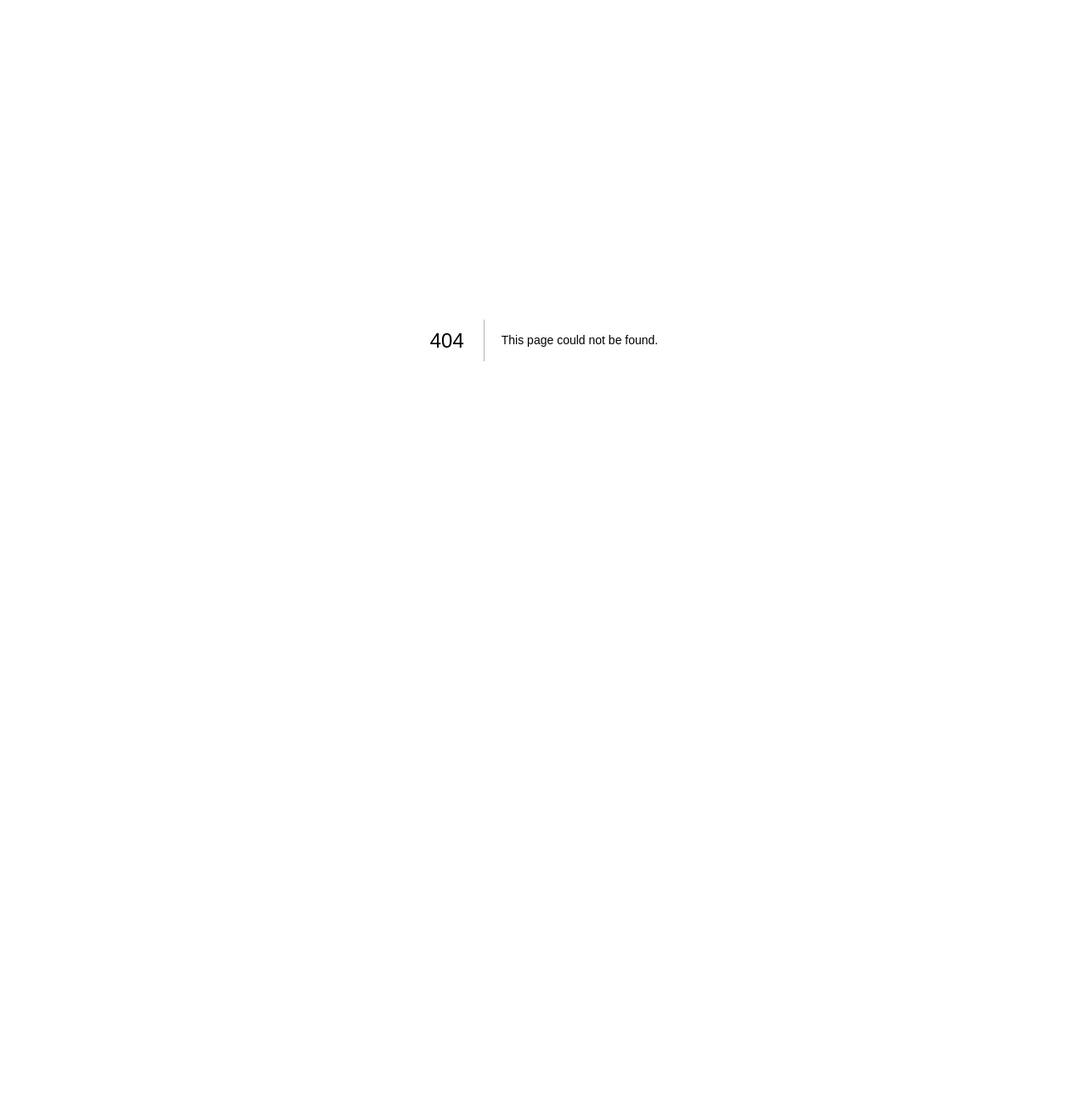
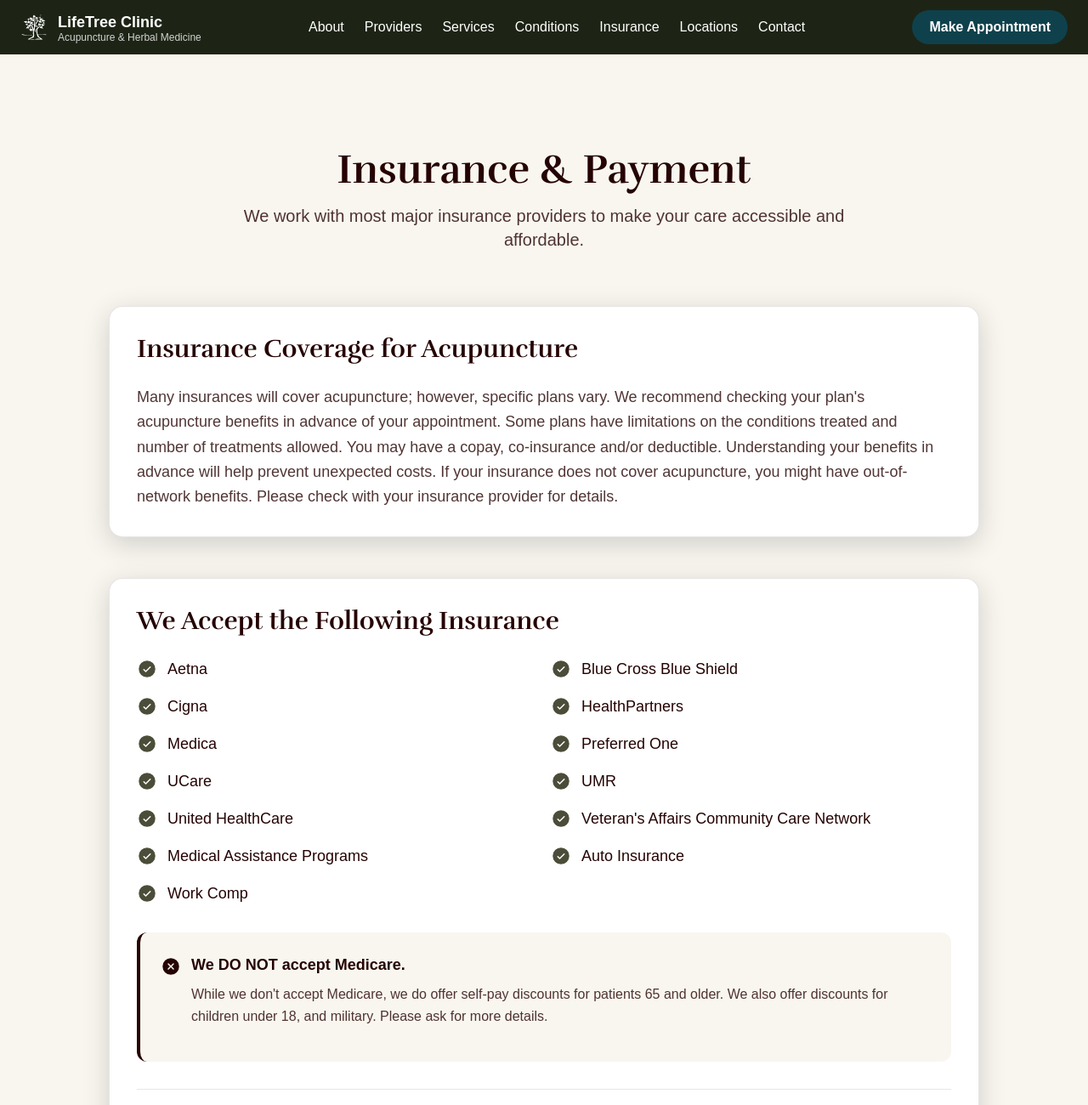
Before and after one commit to rlaxodnjs199/lifetree, a Next.js app: page /insurance in a window 1280 px wide. Before the commit this address had no page. Shown: the top 1300 px of the page at 85% size. Before the commit the page ends 800 px from the top, so only its background shows below. Built offline with nearby package versions, Linux system fonts and the light colour scheme; a web font is replaced by a local one.

Commit message:
update insurance

```diff
--- /dev/null
+++ b/src/app/insurance/page.tsx
@@ -0,0 +1,132 @@
+'use client';
+
+import Navbar from '@/components/Navbar';
+import Footer from '@/components/Footer';
+import { CheckCircleIcon, XCircleIcon } from '@phosphor-icons/react';
+
+const acceptedInsurance = [
+  'Aetna',
+  'Blue Cross Blue Shield',
+  'Cigna',
+  'HealthPartners',
+  'Medica',
+  'Preferred One',
+  'UCare',
+  'UMR',
+  'United HealthCare',
+  'Veteran\'s Affairs Community Care Network',
+  'Medical Assistance Programs',
+  'Auto Insurance',
+  'Work Comp'
+];
+
+export default function InsurancePage() {
+  return (
+    <main className="min-h-screen">
+      <Navbar />
+
+      <section className="bg-[#F8F6EF] md:pt-12">
+        <div className="section-container">
+          <div className="text-center mb-16">
+            <h1 className="text-4xl md:text-5xl font-bold text-[#250303] mb-4 font-['Rufina']">
+              Insurance & Payment
+            </h1>
+            <p className="text-xl text-[#250303]/80 max-w-3xl mx-auto">
+              We work with most major insurance providers to make your care accessible and affordable.
+            </p>
+          </div>
+
+          <div className="max-w-5xl mx-auto space-y-12">
+            {/* Insurance Coverage Section */}
+            <div className="bg-white rounded-2xl p-8 shadow-lg border border-[#250303]/10">
+              <h2 className="text-3xl font-bold text-[#250303] mb-6 font-['Rufina']">
+                Insurance Coverage for Acupuncture
+              </h2>
+              <div className="space-y-4 text-lg text-[#250303]/80 leading-relaxed">
+                <p>
+                  Many insurances will cover acupuncture; however, specific plans vary. We recommend checking
+                  your plan's acupuncture benefits in advance of your appointment. Some plans have limitations
+                  on the conditions treated and number of treatments allowed. You may have a copay, co-insurance
+                  and/or deductible.
+
+                  Understanding your benefits in advance will help prevent unexpected costs.
+
+                  If your insurance does not cover acupuncture, you might have out-of-network benefits.
+                  Please check with your insurance provider for details.
+                </p>
+              </div>
+            </div>
+
+            {/* Accepted Insurance Section */}
+            <div className="bg-white rounded-2xl p-8 shadow-lg border border-[#250303]/10">
+              <h2 className="text-3xl font-bold text-[#250303] mb-6 font-['Rufina']">
+                We Accept the Following Insurance
+              </h2>
+
+              <div className="grid grid-cols-1 md:grid-cols-2 gap-4 mb-8">
+                {acceptedInsurance.map((insurance, index) => (
+                  <div key={index} className="flex items-center gap-3">
+                    <CheckCircleIcon size={24} weight="fill" className="text-[#4B4D39] flex-shrink-0" />
+                    <span className="text-lg text-[#250303]">{insurance}</span>
+                  </div>
+                ))}
+              </div>
+
+              {/* Medicare Note */}
+              <div className="bg-[#F8F6EF] rounded-xl p-6 border-l-4 border-[#250303]">
+                <div className="flex items-start gap-3 mb-4">
+                  <XCircleIcon size={24} weight="fill" className="text-[#250303] flex-shrink-0 mt-1" />
+                  <div>
+                    <p className="font-bold text-[#250303] text-lg mb-2">We DO NOT accept Medicare.</p>
+                    <p className="text-[#250303]/80 leading-relaxed">
+                      While we don't accept Medicare, we do offer self-pay discounts for patients 65 and older.
+                      We also offer discounts for children under 18, and military. Please ask for more details.
+                    </p>
+                  </div>
+                </div>
+              </div>
+
+              {/* Payment Methods */}
+              <div className="mt-8 pt-6 border-t border-[#250303]/10">
+                <p className="text-lg text-[#250303]/80">
+                  We accept <span className="font-semibold text-[#250303]">HSA and FSA cards</span> for payment in addition to cash, check, debit and credit cards.
+                </p>
+              </div>
+            </div>
+
+            {/* Cancellation Policy Section */}
+            <div className="bg-white rounded-2xl p-8 shadow-lg border border-[#250303]/10">
+              <h2 className="text-3xl font-bold text-[#250303] mb-6 font-['Rufina']">
+                Cancellation Policy
+              </h2>
+              <div className="space-y-4">
+                <div className="flex items-start gap-3">
+                  <div className="w-2 h-2 rounded-full bg-[#4B4D39] mt-2.5 flex-shrink-0" />
+                  <p className="text-lg text-[#250303]/80 leading-relaxed">
+                    <span className="font-semibold text-[#250303]">24 hours' notice is required</span> for
+                    cancelling or rescheduling an appointment to avoid charges.
+                  </p>
+                </div>
+                <div className="flex items-start gap-3">
+                  <div className="w-2 h-2 rounded-full bg-[#4B4D39] mt-2.5 flex-shrink-0" />
+                  <p className="text-lg text-[#250303]/80 leading-relaxed">
+                    After 3 no-show appointments, we may refer you to another clinic.
+                  </p>
+                </div>
+                <div className="flex items-start gap-3">
+                  <div className="w-2 h-2 rounded-full bg-[#4B4D39] mt-2.5 flex-shrink-0" />
+                  <p className="text-lg text-[#250303]/80 leading-relaxed">
+                    We understand unexpected things such as illness and emergencies happen. Please contact
+                    us prior to your appointment if you cannot make it.
+                  </p>
+                </div>
+              </div>
+            </div>
+          </div>
+        </div>
+      </section>
+
+      <Footer />
+    </main>
+  );
+}
--- a/src/components/Navbar.tsx
+++ b/src/components/Navbar.tsx
@@ -31,6 +31,7 @@
     { label: 'Providers', href: '#providers' },
     { label: 'Services', href: '/services' },
     { label: 'Conditions', href: '/conditions' },
+    { label: 'Insurance', href: '/insurance' },
     { label: 'Locations', href: '/locations' },
     { label: 'Contact', href: '#footer' },
   ];
@@ -86,7 +87,7 @@
           </button>
 
           {/* Desktop Menu */}
-          <div className="hidden lg:flex items-center gap-6">
+          <div className="hidden xl:flex items-center gap-6">
             {menuItems.map((item) => (
               <button
                 key={item.href}
@@ -101,7 +102,7 @@
           {/* Reservation Button */}
           <button
             onClick={() => setIsReservationModalOpen(true)}
-            className="hidden lg:block bg-[var(--bg-primary)] text-white px-5 py-2 rounded-lg font-semibold text-md hover:bg-[var(--bg-primary-dark)] transition-all duration-300"
+            className="hidden xl:block bg-[var(--bg-primary)] text-white px-5 py-2 rounded-lg font-semibold text-md hover:bg-[var(--bg-primary-dark)] transition-all duration-300"
           >
             Make Appointment
           </button>
@@ -109,7 +110,7 @@
           {/* Mobile Menu Button */}
           <button
             onClick={() => setIsMenuOpen(!isMenuOpen)}
-            className="lg:hidden text-white p-2"
+            className="xl:hidden text-white p-2"
             aria-label="Toggle menu"
           >
             {isMenuOpen ? <X size={28} /> : <List size={28} />}
@@ -118,7 +119,7 @@
 
         {/* Mobile Menu */}
         {isMenuOpen && (
-          <div className="lg:hidden mt-4 pb-4 space-y-4">
+          <div className="xl:hidden mt-4 pb-4 space-y-4">
             {menuItems.map((item) => (
               <button
                 key={item.href}
```
